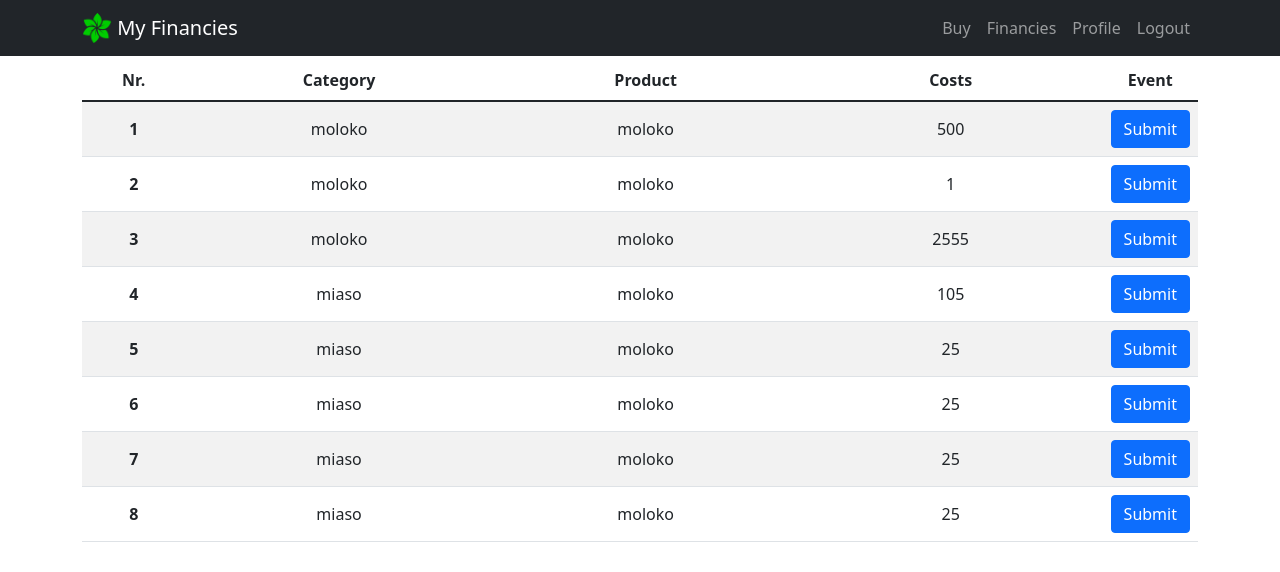
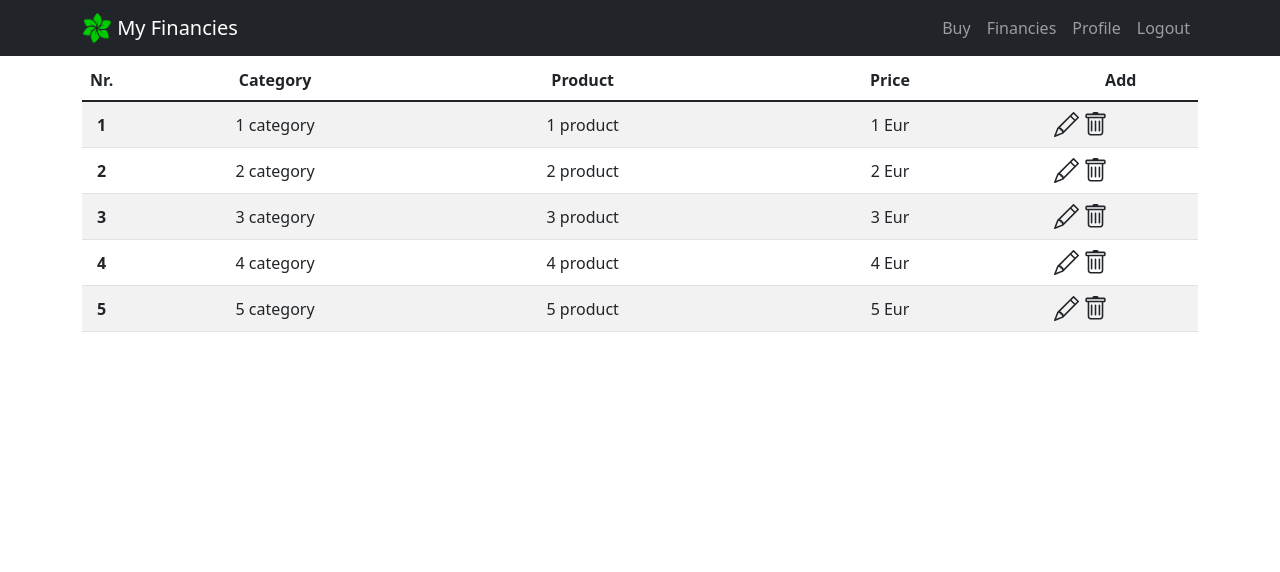
Before and after one commit to TalanVladimir/my-react, a React app: page /buy in a window 1280 px wide. Shown: the top 572 px of the page. Built offline with nearby package versions, Linux system fonts and the light colour scheme; no server answers.

Commit message:
fork: add CRUD for buy items, update styles

```diff
--- a/src/components/Buy/BuyItem/BuyItem.tsx
+++ b/src/components/Buy/BuyItem/BuyItem.tsx
@@ -1,20 +1,87 @@
-import React, { Fragment } from "react";
+import React, { Fragment, useState, useEffect } from "react";
 
-import { Form, Button } from "react-bootstrap";
+import * as Icon from "react-bootstrap-icons";
+import * as Boot from "react-bootstrap";
 
 import "./styles.scss";
 
 const BuyItem = (props: any) => {
+  const [modify, setModify] = useState(false);
+  const [category, setCategory] = useState("");
+  const [product, setProduct] = useState("");
+  const [price, setPrice] = useState("");
+
+  const { children } = props;
+  const { id } = children;
+
+  useEffect(() => {
+    setCategory(children.category);
+    setProduct(children.product);
+    setPrice(children.price);
+
+    console.log("product");
+  }, []);
+
   return (
-    <tr className='buyItem' key={props.children.id}>
+    <tr className='buyItem' key={children.id}>
       <th scope='row'>{props.index + 1}</th>
-      <td>{props.children.category}</td>
-      <td>{props.children.product}</td>
-      <td>{props.children.price}</td>
       <td>
-        <Button variant='primary' type='button'>
-          Submit
-        </Button>
+        {modify ? (
+          <input
+            type='text'
+            className='form-control'
+            value={category}
+            onChange={(event) => setCategory(event?.target.value)}
+          />
+        ) : (
+          <a>{category}</a>
+        )}
+      </td>
+      <td>
+        {modify ? (
+          <input
+            type='text'
+            className='form-control'
+            value={product}
+            onChange={(event) => setProduct(event?.target.value)}
+          />
+        ) : (
+          <a>{product}</a>
+        )}
+      </td>
+      <td>
+        {modify ? (
+          <input
+            type='text'
+            className='form-control'
+            value={price}
+            onChange={(event) => setPrice(event?.target.value)}
+          />
+        ) : (
+          <a>{price} Eur</a>
+        )}
+      </td>
+      <td>
+        <Boot.Col className='buttons'>
+          {modify ? (
+            <Icon.Save
+              onClick={() => {
+                props.updateItem(id, category, product, price);
+              }}
+            />
+          ) : (
+            <Icon.Pencil
+              onClick={() => {
+                setModify(true);
+              }}
+            />
+          )}{" "}
+          <Icon.Trash
+            onClick={() => {
+              props.deleteItem(id);
+            }}
+          />
+        </Boot.Col>
       </td>
     </tr>
   );
--- a/src/components/Buy/BuyItem/styles.scss
+++ b/src/components/Buy/BuyItem/styles.scss
@@ -5,6 +5,8 @@ $sizes: (
   "lg": 992px,
   "xl": 1200px,
 );
+
+$svg-size: 25px;
 
 @mixin media($minmax, $media) {
   @each $size, $resolution in $sizes {
@@ -21,4 +23,19 @@ $sizes: (
     input {
     }
   }
+
+  input {
+    width: auto;
+    text-align: center;
+  }
+
+  svg {
+    width: $svg-size;
+    height: $svg-size;
+    margin: 2px;
+  }
+
+  .buttons {
+    display: flex;
+  }
 }
--- a/src/components/Buy/BuyList/BuyList.tsx
+++ b/src/components/Buy/BuyList/BuyList.tsx
@@ -1,5 +1,5 @@
 import React, { useState, useEffect } from "react";
-import { Container } from "react-bootstrap";
+import { Container, Button } from "react-bootstrap";
 
 import "./styles.scss";
 
@@ -26,14 +26,11 @@ async function newDoc() {
 newDoc();
 
 const defArray = [
-  { id: 1, category: "moloko", product: "moloko", price: "500" },
-  { id: 21, category: "moloko", product: "moloko", price: "1" },
-  { id: 33, category: "moloko", product: "moloko", price: "2555" },
-  { id: 44, category: "miaso", product: "moloko", price: "105" },
-  { id: 53, category: "miaso", product: "moloko", price: "25" },
-  { id: 6, category: "miaso", product: "moloko", price: "25" },
-  { id: 7, category: "miaso", product: "moloko", price: "25" },
-  { id: 8, category: "miaso", product: "moloko", price: "25" },
+  { id: 1, category: "1 category", product: "1 product", price: "1" },
+  { id: 2, category: "2 category", product: "2 product", price: "2" },
+  { id: 3, category: "3 category", product: "3 product", price: "3" },
+  { id: 4, category: "4 category", product: "4 product", price: "4" },
+  { id: 5, category: "5 category", product: "5 product", price: "5" },
 ];
 
 const BuyList = () => {
@@ -42,9 +39,68 @@ const BuyList = () => {
 
   useEffect(() => {
     setData(defArray);
+    // setcompleted(true);
+    const pushArray = defArray.sort((a, b) => {
+      return a.id - b.id;
+    });
 
+    setData(pushArray);
+  }, []);
+
+  useEffect(() => {
     setcompleted(true);
-  }, []);
+  }, [data]);
+
+  const addItem = () => {
+    setcompleted(false);
+
+    const getId = defArray.reduce((max: number, array) => {
+      if (array.id > max) max = array.id;
+      return max;
+    }, 0);
+
+    const newArray = [...data];
+
+    newArray.push({
+      id: getId + 1,
+      category: "",
+      product: "",
+      price: "",
+    });
+
+    setData(newArray);
+  };
+
+  const updateItem = (
+    id: number,
+    category: string,
+    product: string,
+    price: string
+  ) => {
+    setcompleted(false);
+
+    const getIndex = data.findIndex((item) => item.id === id);
+
+    const newItem = { id, category, product, price };
+
+    const newArray = [
+      ...data.slice(0, getIndex),
+      newItem,
+      ...data.slice(getIndex + 1),
+    ];
+
+    setData(newArray);
+  };
+
+  const deleteItem = (id: number) => {
+    setcompleted(false);
+
+    const getIndex = data.findIndex((item) => item.id === id);
+    const newArray = [...data];
+    newArray.splice(getIndex, 1);
+
+    setData(newArray);
+  };
 
   return (
     <>
@@ -52,6 +108,7 @@ const BuyList = () => {
         <Spinner />
       ) : (
         <div className='table-responsive'>
+          <div className='table-wrapper'>
             <Container className='buyList mt-1 mb-1'>
               <table className='table table-striped'>
                 <thead>
@@ -59,13 +116,20 @@ const BuyList = () => {
                     <th scope='col'>Nr.</th>
                     <th scope='col'>Category</th>
                     <th scope='col'>Product</th>
-                  <th scope='col'>Costs</th>
-                  <th scope='col'>Event</th>
+                    <th scope='col'>Price</th>
+                    <th scope='col'>
+                      <a onClick={() => addItem()}>Add</a>
+                    </th>
                   </tr>
                 </thead>
                 <tbody>
                   {data.map((item, index) => (
-                  <BuyItem key={item.id} index={index}>
+                    <BuyItem
+                      key={item.id}
+                      index={index}
+                      updateItem={updateItem}
+                      deleteItem={deleteItem}
+                    >
                       {item}
                     </BuyItem>
                   ))}
@@ -73,6 +137,7 @@ const BuyList = () => {
               </table>
             </Container>
           </div>
+        </div>
       )}
     </>
   );
--- a/src/components/Buy/BuyList/styles.scss
+++ b/src/components/Buy/BuyList/styles.scss
@@ -26,17 +26,17 @@ $sizes: (
 
   th {
     &:nth-child(1) {
-      width: 10%;
+      width: 2%;
     }
 
     &:nth-child(2),
     &:nth-child(3),
     &:nth-child(4) {
-      width: 30%;
+      width: 28%;
     }
 
     &:nth-child(5) {
-      width: 5%;
+      width: 14%;
     }
   }
 
```
Lines whose indentation alone changed are shown as unchanged.
